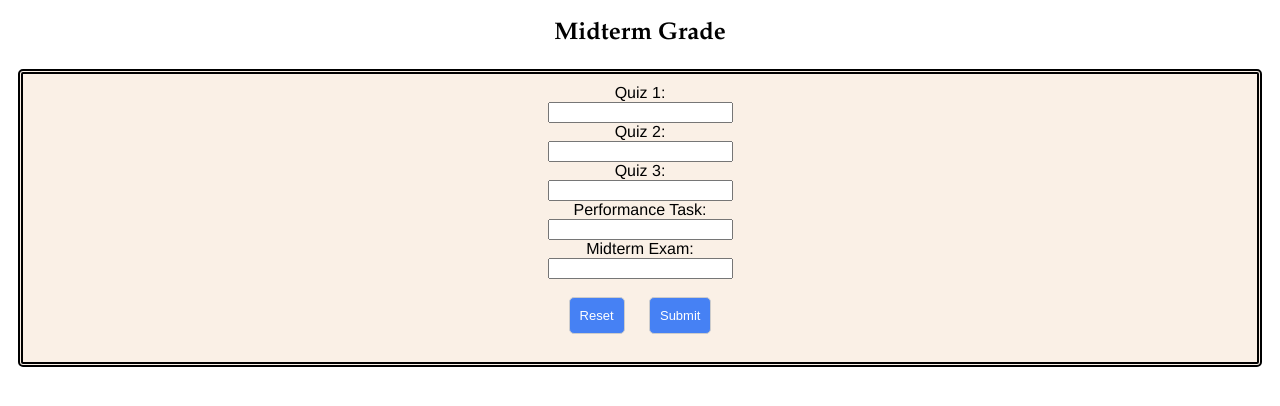
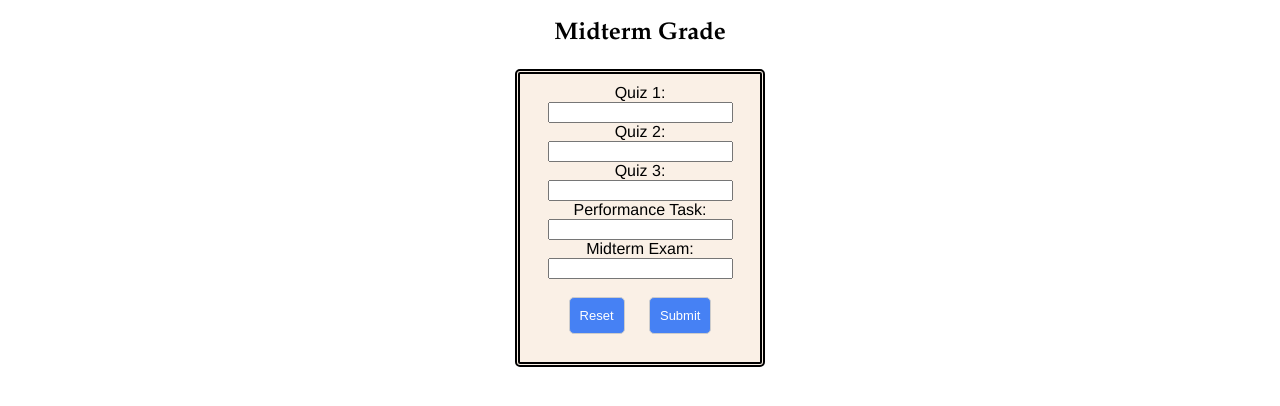
Before and after one commit to aloyseus09/sampleprojects, a plain HTML site: page index.html in a window 1280 px wide. Drawn offline with Linux system fonts and the light colour scheme.

Commit message:
Auto adjust margin

```diff
--- a/index.html
+++ b/index.html
@@ -9,12 +9,10 @@
       border-style: double;
       border-width: 5px;
       border-radius: 5px;
-      margin: 10px;
+      max-width: 220px;
+        margin: auto;
       text-align: center;
       padding: 10px;
-
-
-
         font-family: Helvetica, sans-serif;
     }
 
```
